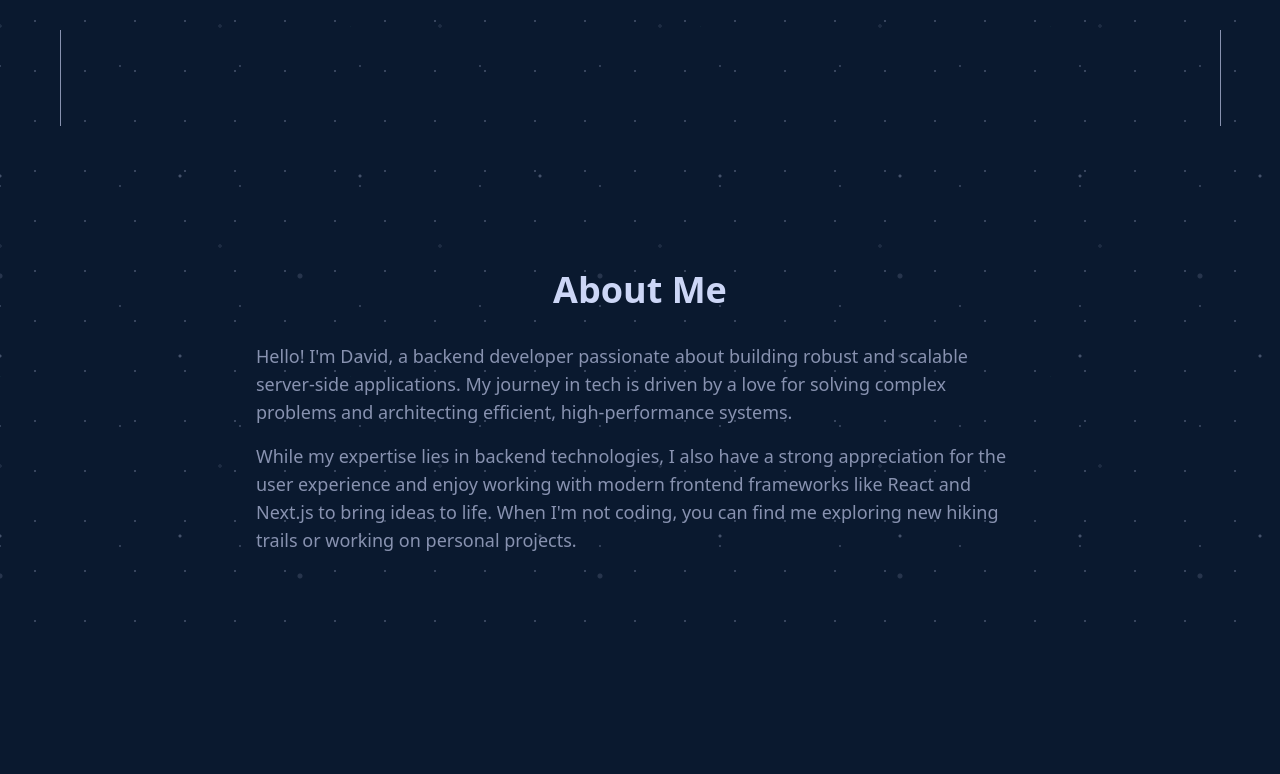
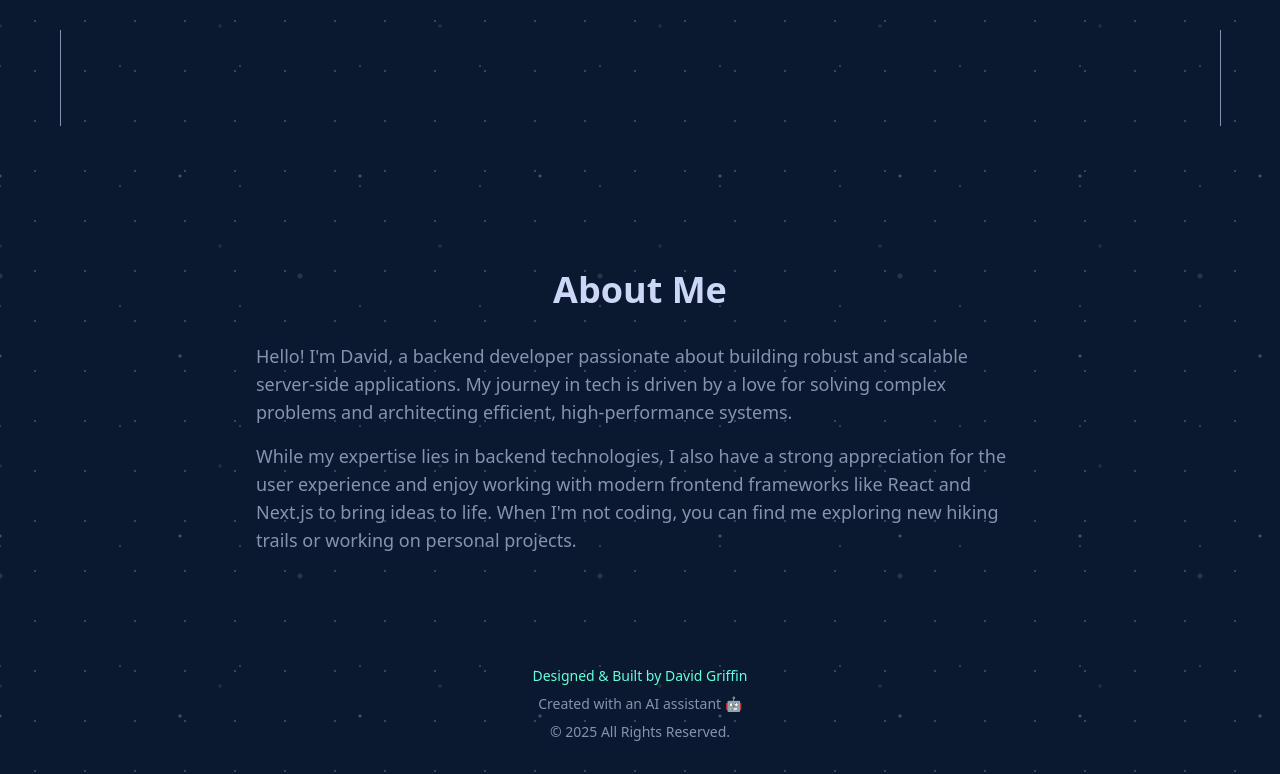
Before and after one commit to Davie3/davie3-com, a Next.js app: page / in a window 1280 px wide. Shown: the part 674-1448 px from the top of the page. Before the commit the page ends 1308 px from the top, so only its background shows below. Built offline with nearby package versions, Linux system fonts and the light colour scheme.

Commit message:
feat: add footer component and integrate into layout with copyright notice

```diff
--- a/package.json
+++ b/package.json
@@ -20,7 +20,7 @@
   "lint-staged": {
     "*.{js,jsx,ts,tsx}": [
       "prettier --write",
-      "next lint --fix"
+      "next lint --fix --file"
     ]
   },
   "devDependencies": {
--- a/src/app/layout.tsx
+++ b/src/app/layout.tsx
@@ -3,6 +3,7 @@
 import { Header } from '@/components/header';
 import { LeftSidebar } from '@/components/left-sidebar';
 import { RightSidebar } from '@/components/right-sidebar';
+import { Footer } from '@/components/footer';
 import './globals.css';
 
 const geistSans = Geist({
@@ -36,6 +37,7 @@
         <main className="container mx-auto px-6 md:px-12 lg:px-24">
           {children}
         </main>
+        <Footer />
       </body>
     </html>
   );
--- a/src/app/page.tsx
+++ b/src/app/page.tsx
@@ -3,9 +3,9 @@
 
 export default function Home() {
   return (
-    <main>
+    <>
       <Hero />
       <About />
-    </main>
+    </>
   );
 }
--- /dev/null
+++ b/src/components/footer.tsx
@@ -0,0 +1,27 @@
+export function Footer() {
+  const STARTING_YEAR = 2025;
+  const currentYear = new Date().getFullYear();
+  const yearText =
+    currentYear !== STARTING_YEAR
+      ? `${STARTING_YEAR} - ${currentYear}`
+      : currentYear;
+
+  return (
+    <footer className="w-full py-8 text-center text-sm text-[color:var(--color-slate-dark)]">
+      <div className="container mx-auto px-6">
+        <div className="flex flex-col items-center justify-center gap-2">
+          <a
+            href="https://github.com/Davie3"
+            target="_blank"
+            rel="noopener noreferrer"
+            className="hover:text-[color:var(--color-accent)] transition-colors duration-300"
+          >
+            Designed & Built by David Griffin
+          </a>
+          <p>Created with an AI assistant 🤖</p>
+          <p>© {yearText} All Rights Reserved.</p>
+        </div>
+      </div>
+    </footer>
+  );
+}
```
